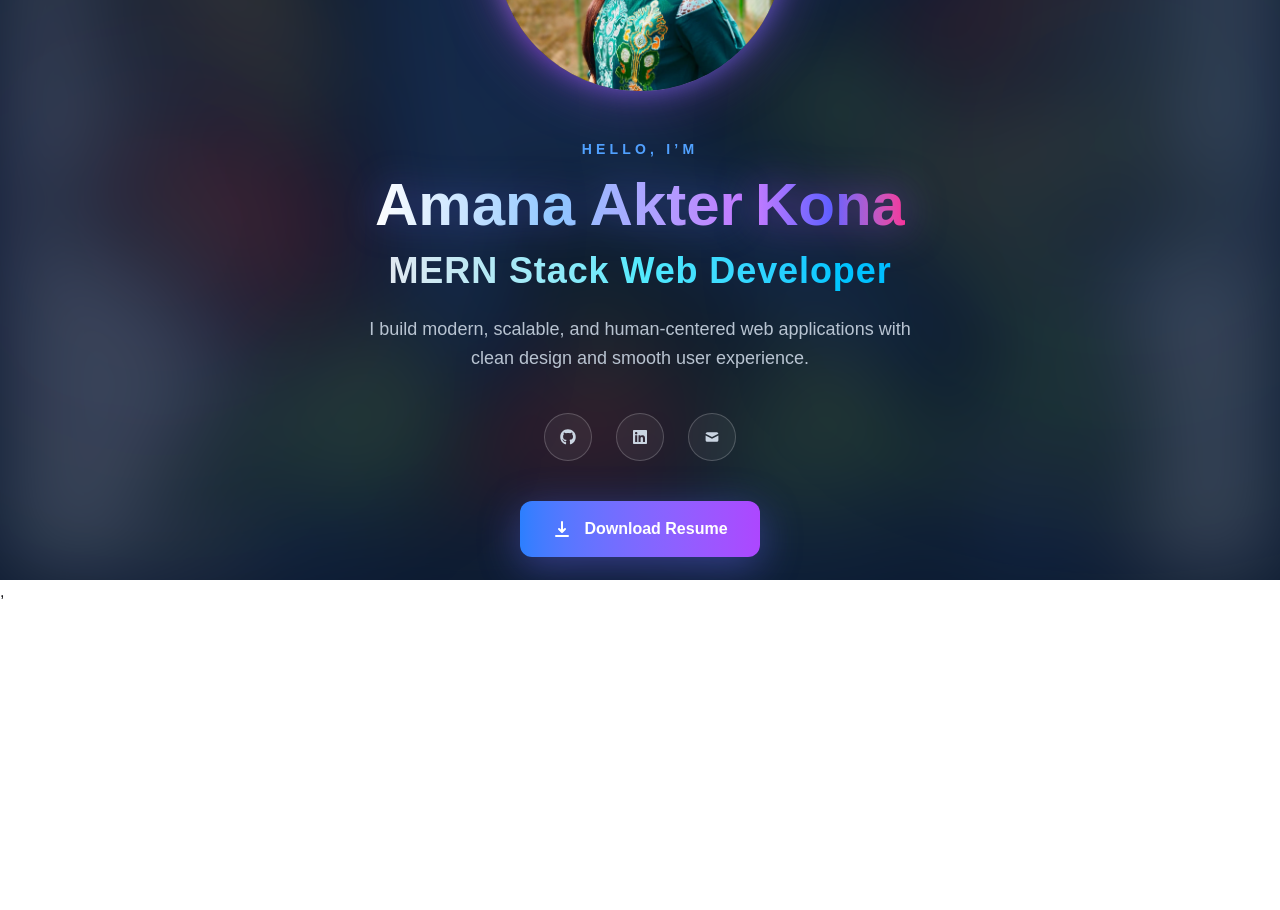
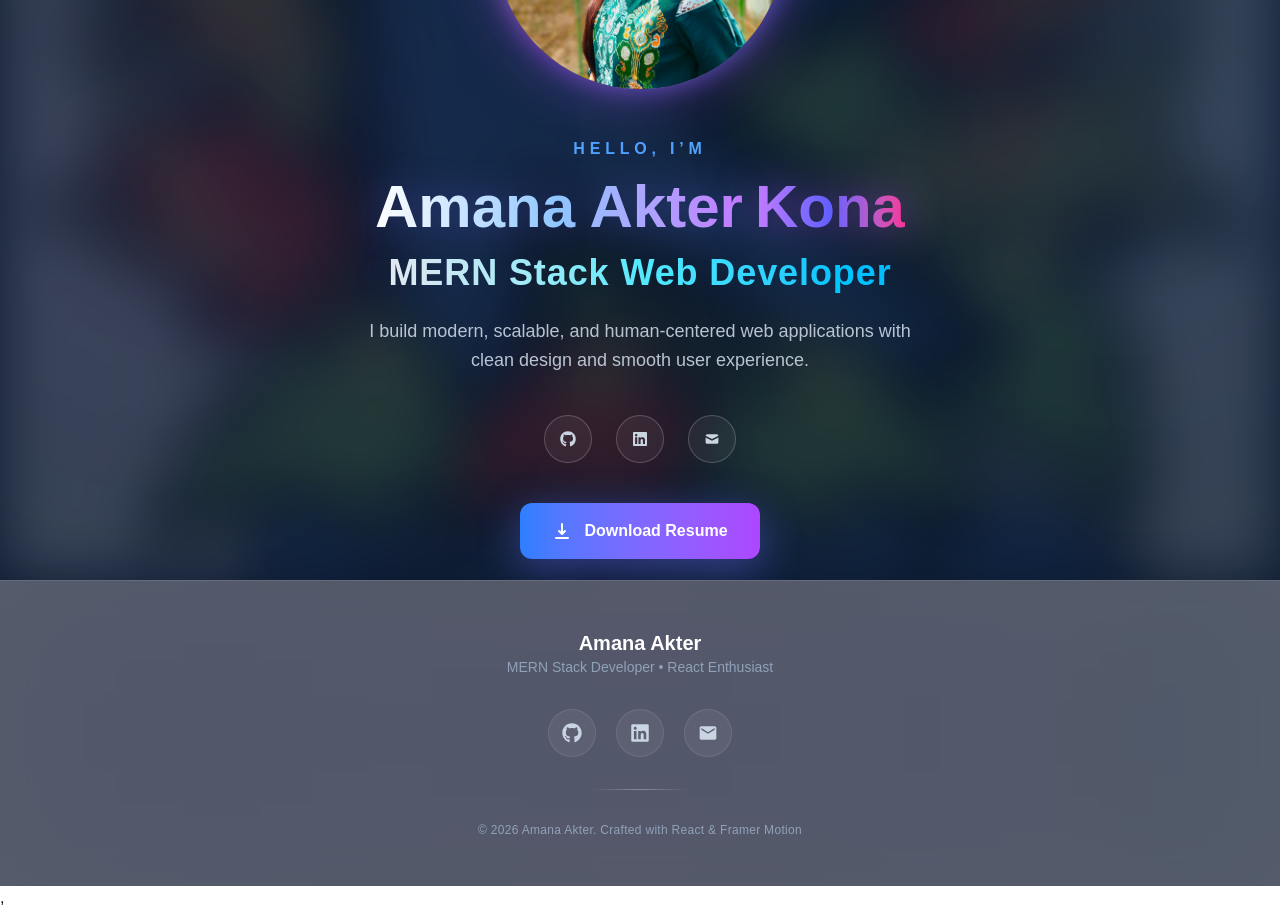
Before and after one commit to AmanaAkterKona/kona-portfolio-website, a React (Vite) app: page / in a window 1280 px wide. Shown: the part 220-1130 px from the top of the page. Before the commit the page ends 824 px from the top, so only its background shows below. Built offline with nearby package versions, Linux system fonts and the light colour scheme.

Commit message:
add footer

```diff
--- a/src/pages/Hero.jsx
+++ b/src/pages/Hero.jsx
@@ -16,7 +16,7 @@ const Hero = () => {
           backgroundImage: `url(${bgImg})`,
           backgroundSize: 'cover',
           backgroundPosition: 'center',
-          filter: 'blur(45px)',
+          filter: 'blur(30px)',
           opacity: 0.18,
         }}
       />
@@ -81,7 +81,7 @@ const Hero = () => {
         <motion.p
           initial={{ opacity: 0, y: 10 }}
           animate={{ opacity: 1, y: 0 }}
-          className="text-sm tracking-[0.3em] text-blue-400 font-bold mb-4"
+          className="text-l tracking-[0.3em] text-blue-400 font-extrabold mb-4"
         >
           HELLO, I’M
         </motion.p>
--- a/src/pages/Projects.jsx
+++ b/src/pages/Projects.jsx
@@ -5,11 +5,11 @@ import project1Img from "../assets/konaImg.jpg";
 import project2Img from "../assets/Screenshot_19.png";
 import project3Img from "../assets/Screenshot_20.png";
 import project4Img from "../assets/Screenshot_21.png";
-
+import portfolioImg from "../assets/Screenshot_22.png"
 const projectsData = [
   {
     name: "Portfolio Website",
-    image: project1Img,
+    image: portfolioImg,
     techStack: ["React", "TailwindCSS", "Framer Motion"],
     description: "A modern, responsive portfolio website showcasing my skills and projects.",
     liveLink: "",
--- a/src/pages/Shared/Footer/Footer.jsx
+++ b/src/pages/Shared/Footer/Footer.jsx
@@ -1,11 +1,74 @@
-import React from 'react';
+import React from "react";
+import { motion } from "framer-motion";
+import { FaGithub, FaLinkedin } from "react-icons/fa";
+import { MdEmail } from "react-icons/md";
 
 const Footer = () => {
-    return (
-        <div>
+  return (
+    <footer className="relative overflow-hidden">
 
+      {/* Gradient glow background */}
+      <div className="absolute inset-0 bg-gradient-to-r from-blue-500/10 via-purple-500/10 to-cyan-500/10 blur-3xl" />
+
+      <motion.div
+        initial={{ opacity: 0, y: 50 }}
+        whileInView={{ opacity: 1, y: 0 }}
+        transition={{ duration: 0.8, ease: "easeOut" }}
+        viewport={{ once: true }}
+        className="relative bg-slate-900/70 backdrop-blur-xl border-t border-white/10"
+      >
+        <div className="max-w-6xl mx-auto px-6 py-12 text-center space-y-8">
+
+          {/* Name & Role */}
+          <div>
+            <h3 className="text-xl font-semibold text-white">
+              Amana Akter
+            </h3>
+            <p className="text-sm text-slate-400">
+              MERN Stack Developer • React Enthusiast
+            </p>
+          </div>
+
+          {/* Social Links */}
+          <div className="flex justify-center gap-5">
+            {[
+              {
+                icon: <FaGithub />,
+                link: "https://github.com/AmanaAkterKona",
+              },
+              {
+                icon: <FaLinkedin />,
+                link: "https://www.linkedin.com/in/amena-akter-kona/",
+              },
+              {
+                icon: <MdEmail />,
+                link: "mailto:proff.kona@gmail.com",
+              },
+            ].map((item, index) => (
+              <motion.a
+                key={index}
+                href={item.link}
+                target="_blank"
+                whileHover={{ y: -6, scale: 1.15 }}
+                whileTap={{ scale: 0.95 }}
+                className="w-12 h-12 rounded-full bg-white/5 border border-white/10 flex items-center justify-center text-slate-300 hover:text-white hover:bg-gradient-to-tr hover:from-blue-500 hover:to-purple-500 transition-all"
+              >
+                <span className="text-xl">{item.icon}</span>
+              </motion.a>
+            ))}
+          </div>
+
+          {/* Divider */}
+          <div className="w-24 h-px mx-auto bg-gradient-to-r from-transparent via-white/30 to-transparent" />
+
+          {/* Copyright */}
+          <p className="text-xs text-slate-400 tracking-wide">
+            © {new Date().getFullYear()} Amana Akter. Crafted with React & Framer Motion
+          </p>
         </div>
-    );
+      </motion.div>
+    </footer>
+  );
 };
 
 export default Footer;
```
Also changed, not shown: src/assets/Screenshot_22.png (added).
